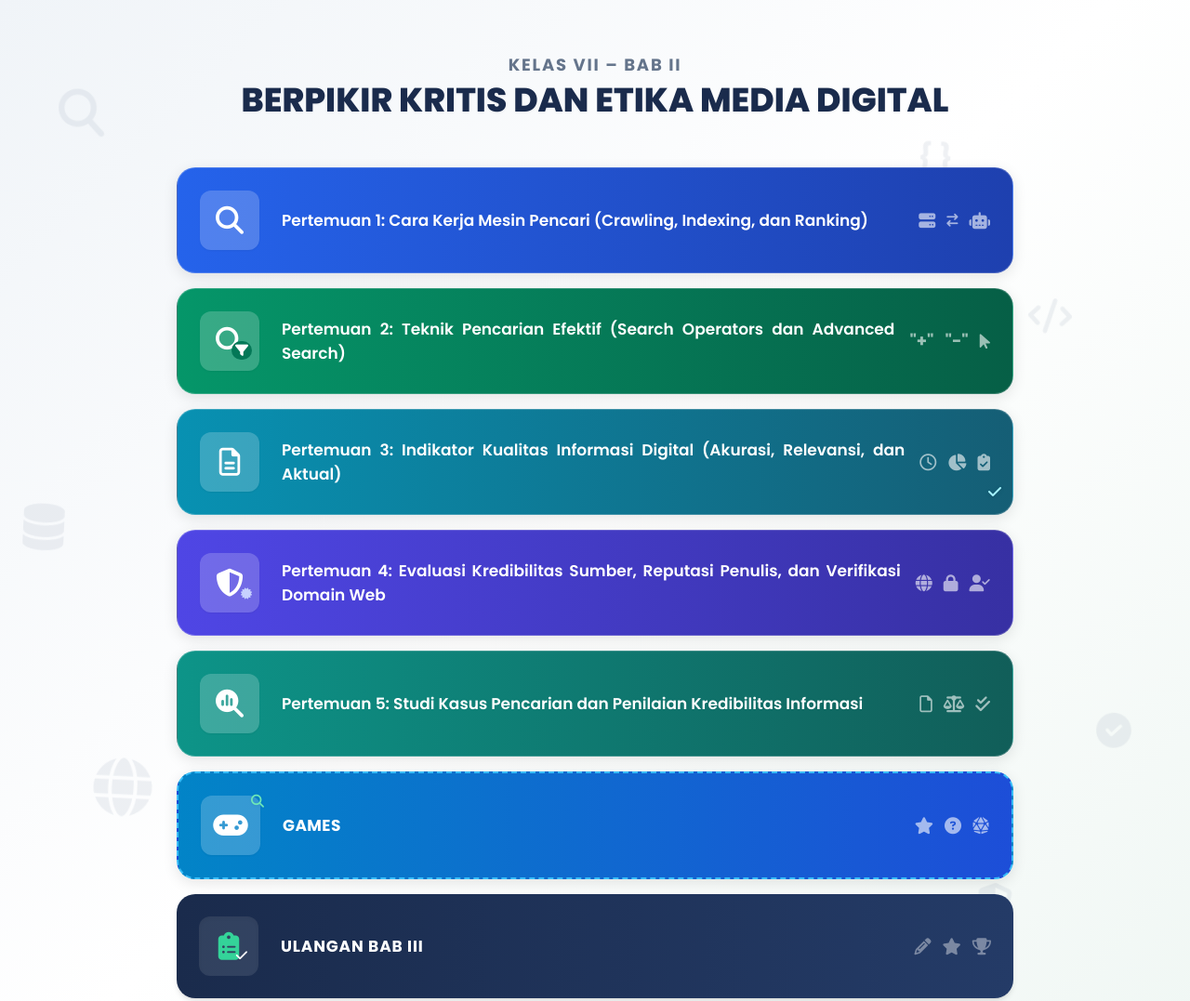
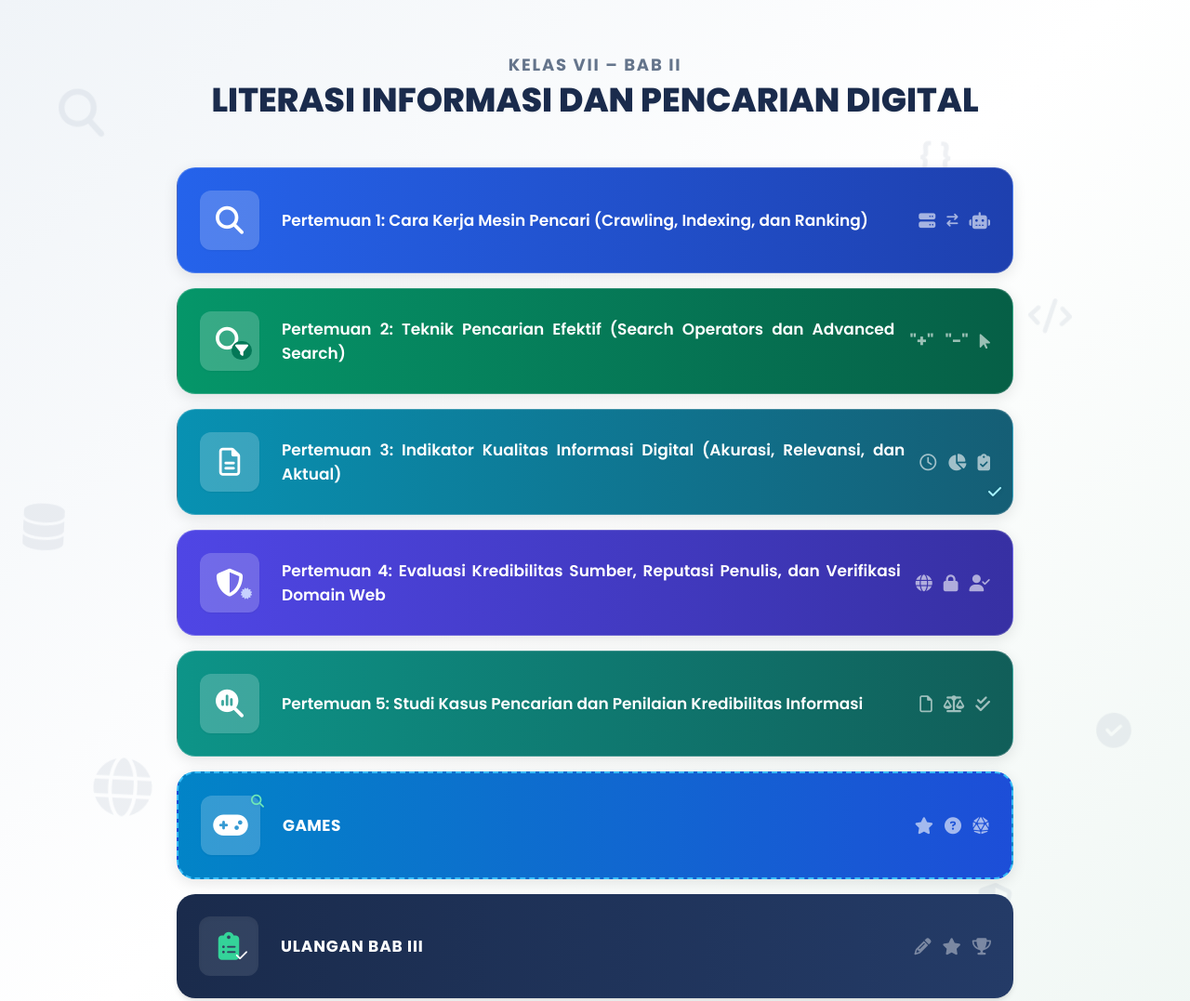
Before and after one commit to riski902-alt/MATERIBAB-II-KELASVII, a plain HTML site: page index.html in a window 1280 px wide. Shown: the top 1077 px of the page at 93% size. Drawn offline with nearby package versions, Linux system fonts and the light colour scheme.

Commit message:
Change title and button labels in index.html
Updated the title and button texts for the HTML document.

```diff
--- a/index.html
+++ b/index.html
@@ -142,7 +142,7 @@
                 Kelas VII – Bab II
             </h2>
             <h1 class="text-3xl sm:text-4xl font-extrabold text-[#1a2b4c] mb-3 leading-tight drop-shadow-sm">
-                BERPIKIR KRITIS DAN ETIKA MEDIA DIGITAL
+                LITERASI INFORMASI DAN PENCARIAN DIGITAL
             </h1>
             </p>
         </header>
```
